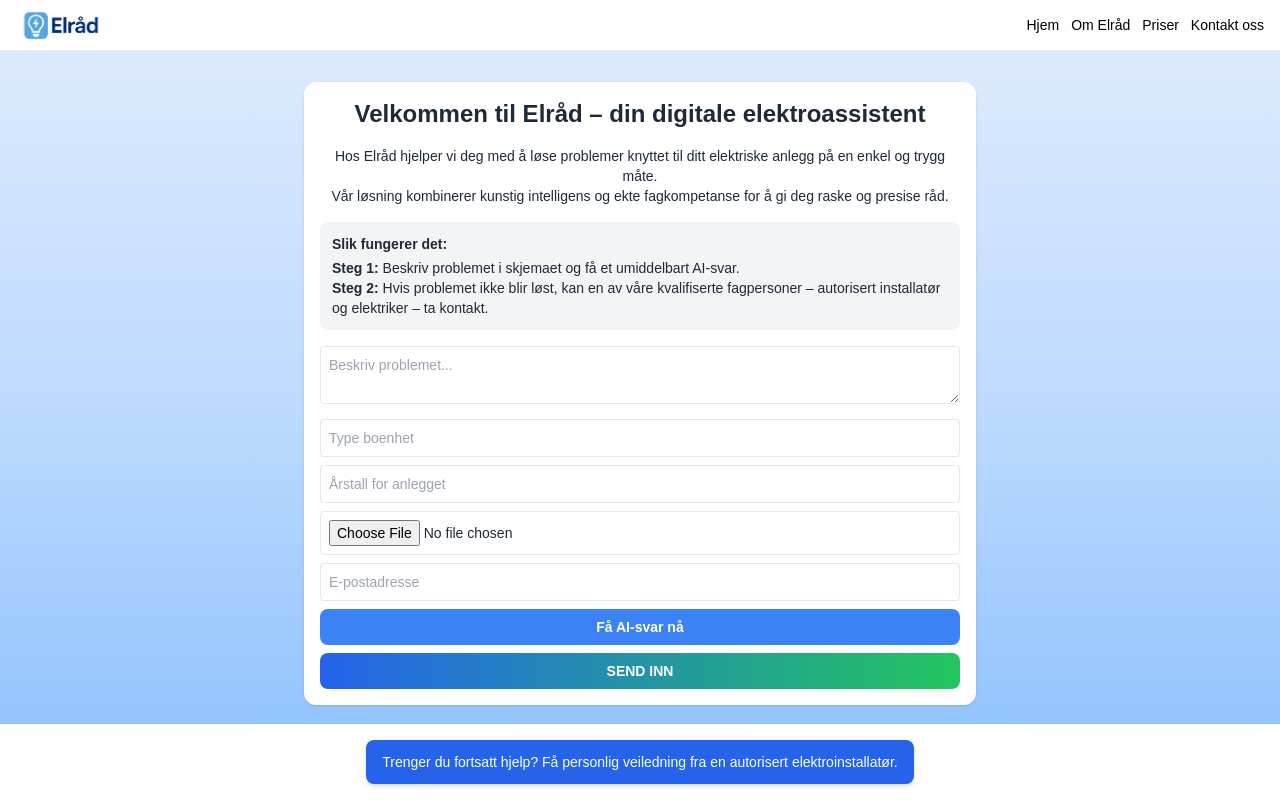
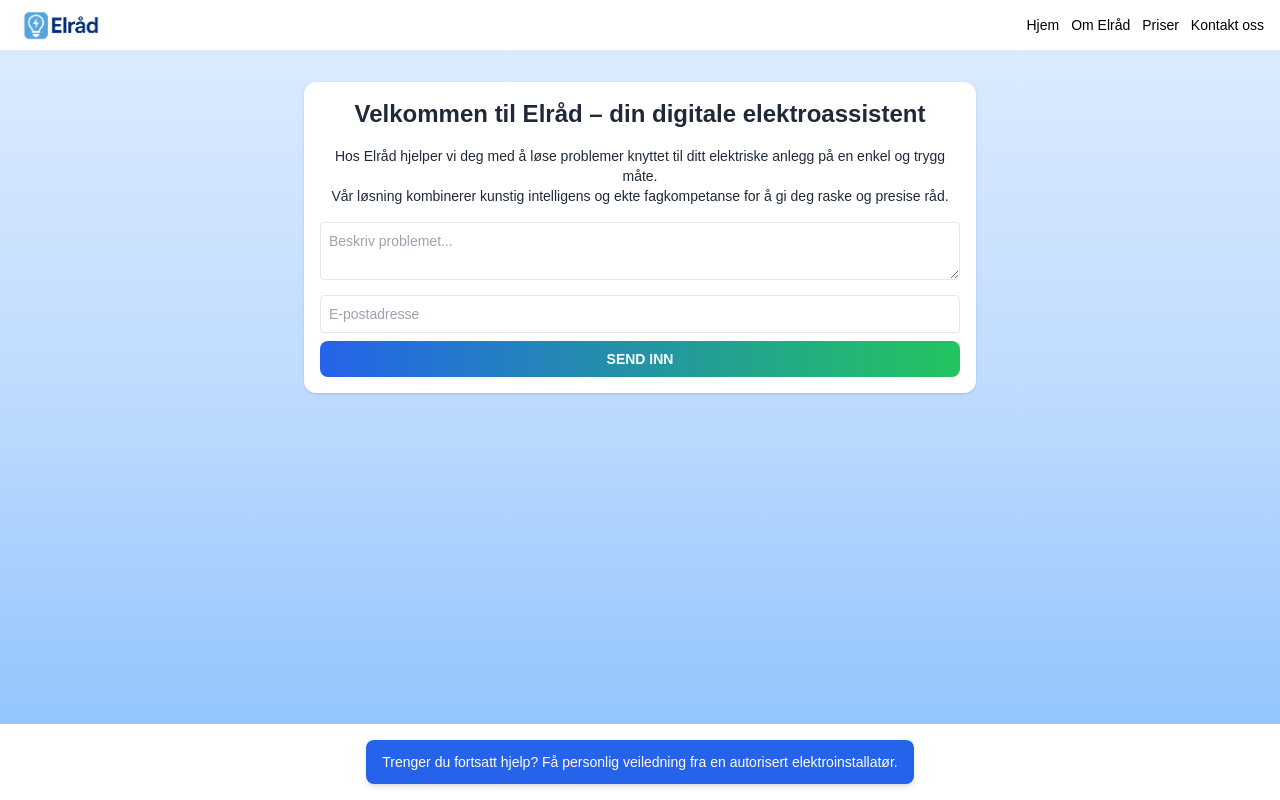
Before and after one commit to elpreben/elraad-v63, a Next.js app: page / in a window 1280 px wide. Built offline with nearby package versions, Linux system fonts and the light colour scheme.

Commit message:
Add files via upload

```diff
--- /dev/null
+++ b/pages/api/send-email.js
@@ -0,0 +1,81 @@
+import nodemailer from "nodemailer";
+import { redis } from "../../utils/upstashClient";
+import OpenAI from "openai";
+
+const client = new OpenAI({
+  apiKey: process.env.OPENAI_API_KEY,
+});
+
+export default async function handler(req, res) {
+  if (req.method !== "POST") {
+    return res.status(405).json({ message: "Method Not Allowed" });
+  }
+
+  const { email, description } = req.body;
+  if (!email || !description) {
+    return res.status(400).json({ message: "Missing required fields" });
+  }
+
+  try {
+    const caseNumber = await redis.incr("caseCounter");
+    const newCase = {
+      id: caseNumber.toString(),
+      email,
+      description,
+      status: "Ny",
+    };
+    await redis.rpush("cases", JSON.stringify(newCase));
+
+    const prompt = `
+    Du er en autorisert elektriker. Gi trygge, konkrete råd basert på problemet:
+    ${description}
+    Gi en kort forklaring, sikkerhetsråd og om kunden bør kontakte elektriker.
+    `;
+
+    const response = await client.chat.completions.create({
+      model: "gpt-4o-mini",
+      messages: [
+        { role: "system", content: "Du er en hjelpsom elektriker-assistent." },
+        { role: "user", content: prompt },
+      ],
+      temperature: 0.4,
+    });
+
+    const aiAdvice = response.choices[0].message.content;
+
+    const kontaktLink = `https://dittdomene.no/kontakt-oss?saknummer=${caseNumber}`;
+
+    const htmlContent = `
+      <div style="font-family: Arial, sans-serif; padding: 20px;">
+        <h2 style="color: #333;">Elråd - Sak ${caseNumber}</h2>
+        <p><strong>Saksnummer:</strong> ${caseNumber}</p>
+        <p><strong>AI-råd:</strong></p>
+        <p>${aiAdvice}</p>
+        <hr />
+        <a href="${kontaktLink}" style="display:inline-block;margin-top:20px;padding:12px 20px;background:#0070f3;color:#fff;text-decoration:none;border-radius:8px;">
+          Trenger du fortsatt hjelp? Få personlig veiledning fra en autorisert elektroinstallatør.
+        </a>
+      </div>
+    `;
+
+    const transporter = nodemailer.createTransport({
+      service: "gmail",
+      auth: {
+        user: process.env.EMAIL_USER,
+        pass: process.env.EMAIL_PASS,
+      },
+    });
+
+    await transporter.sendMail({
+      from: `"Elråd" <${process.env.EMAIL_USER}>`,
+      to: email,
+      subject: `Bekreftelse - Sak ${caseNumber}`,
+      html: htmlContent,
+    });
+
+    return res.status(200).json({ message: "E-post sendt", caseNumber });
+  } catch (error) {
+    console.error("Feil ved sending av e-post:", error);
+    return res.status(500).json({ error: "Kunne ikke sende e-post" });
+  }
+}
--- a/pages/index.js
+++ b/pages/index.js
@@ -4,9 +4,6 @@ import Layout from '../components/Layout';
 export default function Home() {
   const [submitted, setSubmitted] = useState(false);
   const [loading, setLoading] = useState(false);
-  const [caseNumber, setCaseNumber] = useState(null);
-  const [aiLoading, setAiLoading] = useState(false);
-  const [aiResponse, setAiResponse] = useState("");
 
   const handleSubmit = async (e) => {
     e.preventDefault();
@@ -22,13 +19,10 @@ export default function Home() {
         body: JSON.stringify({ email, description }),
       });
 
-      const data = await response.json();
-
       if (response.ok) {
-        setCaseNumber(data.caseNumber);
         setSubmitted(true);
       } else {
-        alert('Det oppstod en feil: ' + (data.error || 'Prøv igjen.'));
+        alert('Det oppstod en feil. Prøv igjen.');
       }
     } catch (error) {
       console.error('Feil ved sending:', error);
@@ -36,35 +30,6 @@ export default function Home() {
     }
 
     setLoading(false);
-  };
-
-  const handleAISubmit = async (e) => {
-    e.preventDefault();
-    setAiLoading(true);
-    setAiResponse("");
-
-    const problem = e.target.problem.value;
-
-    try {
-      const response = await fetch('/api/ai-response', {
-        method: 'POST',
-        headers: { 'Content-Type': 'application/json' },
-        body: JSON.stringify({ problem }),
-      });
-
-      const data = await response.json();
-
-      if (response.ok) {
-        setAiResponse(data.aiResponse);
-      } else {
-        setAiResponse("Det oppstod en feil. Prøv igjen.");
-      }
-    } catch (error) {
-      console.error('Feil ved AI-henting:', error);
-      setAiResponse("En uventet feil oppstod.");
-    }
-
-    setAiLoading(false);
   };
 
   return (
@@ -80,17 +45,7 @@ export default function Home() {
               <br />
               Vår løsning kombinerer kunstig intelligens og ekte fagkompetanse for å gi deg raske og presise råd.
             </p>
-            <div className="bg-gray-100 p-3 rounded-lg mb-4 text-sm">
-              <h2 className="font-semibold mb-1">Slik fungerer det:</h2>
-              <p>
-                <strong>Steg 1:</strong> Beskriv problemet i skjemaet og få et umiddelbart AI-svar.
-              </p>
-              <p>
-                <strong>Steg 2:</strong> Hvis problemet ikke blir løst, kan en av våre kvalifiserte fagpersoner – autorisert installatør og elektriker – ta kontakt.
-              </p>
-            </div>
-
-            <form onSubmit={handleSubmit} className="space-y-2" encType="multipart/form-data">
+            <form onSubmit={handleSubmit} className="space-y-2">
               <textarea
                 name="problem"
                 className="w-full border p-2 rounded text-sm"
@@ -99,47 +54,12 @@ export default function Home() {
                 rows="2"
               />
               <input
-                name="boenhet"
-                type="text"
-                className="w-full border p-2 rounded text-sm"
-                placeholder="Type boenhet"
-                required
-              />
-              <input
-                name="aarstall"
-                type="text"
-                className="w-full border p-2 rounded text-sm"
-                placeholder="Årstall for anlegget"
-                required
-              />
-              <input
-                name="bilde"
-                type="file"
-                className="w-full border p-2 rounded text-sm"
-              />
-              <input
                 name="email"
                 type="email"
                 className="w-full border p-2 rounded text-sm"
                 placeholder="E-postadresse"
                 required
               />
-
-              <button
-                onClick={handleAISubmit}
-                type="button"
-                className="w-full bg-blue-500 text-white font-bold py-2 rounded-lg text-sm"
-              >
-                {aiLoading ? 'Henter AI-svar...' : 'Få AI-svar nå'}
-              </button>
-
-              {aiResponse && (
-                <div className="bg-gray-100 p-3 rounded text-sm mt-2">
-                  <h3 className="font-semibold mb-1">AI-svar:</h3>
-                  <p>{aiResponse}</p>
-                </div>
-              )}
-
               <button
                 type="submit"
                 className="w-full bg-gradient-to-r from-blue-600 to-green-500 text-white font-bold py-2 rounded-lg text-sm mt-2"
@@ -150,9 +70,7 @@ export default function Home() {
           </>
         ) : (
           <p className="text-center font-semibold text-md">
-            Takk! Vi har mottatt din henvendelse.<br />
-            <strong>Saksnummer:</strong> {caseNumber}.<br />
-            Du vil snart få en e-post med mer informasjon.
+            Takk! Vi har sendt deg en e-post med AI-råd og mer informasjon.
           </p>
         )}
       </div>
--- /dev/null
+++ b/pages/kontakt-oss.js
@@ -0,0 +1,52 @@
+import { useEffect, useState } from 'react';
+import Layout from '../components/Layout';
+
+export default function KontaktOss() {
+  const [saknummer, setSaknummer] = useState('');
+
+  useEffect(() => {
+    const urlParams = new URLSearchParams(window.location.search);
+    const saknummerParam = urlParams.get('saknummer');
+    if (saknummerParam) {
+      setSaknummer(saknummerParam);
+    }
+  }, []);
+
+  return (
+    <Layout>
+      <div className="max-w-2xl mx-auto bg-white p-6 shadow rounded-lg">
+        <h1 className="text-2xl font-bold mb-4">Kontakt oss</h1>
+        <form className="space-y-4">
+          <input
+            type="email"
+            name="email"
+            placeholder="E-postadresse"
+            className="w-full border p-2 rounded"
+            required
+          />
+          <input
+            type="text"
+            name="saknummer"
+            placeholder="Saksnummer"
+            value={saknummer}
+            onChange={(e) => setSaknummer(e.target.value)}
+            className="w-full border p-2 rounded"
+          />
+          <textarea
+            name="melding"
+            placeholder="Skriv din melding..."
+            className="w-full border p-2 rounded"
+            rows="4"
+            required
+          />
+          <button
+            type="submit"
+            className="bg-blue-600 text-white px-4 py-2 rounded font-bold"
+          >
+            Send melding
+          </button>
+        </form>
+      </div>
+    </Layout>
+  );
+}
--- /dev/null
+++ b/utils/upstashClient.js
@@ -0,0 +1,6 @@
+import { Redis } from "@upstash/redis";
+
+export const redis = new Redis({
+  url: process.env.KV_REST_API_URL,
+  token: process.env.KV_REST_API_TOKEN,
+});
```
Also changed, not shown: README.txt (added), package.json (line endings or trailing spaces).
